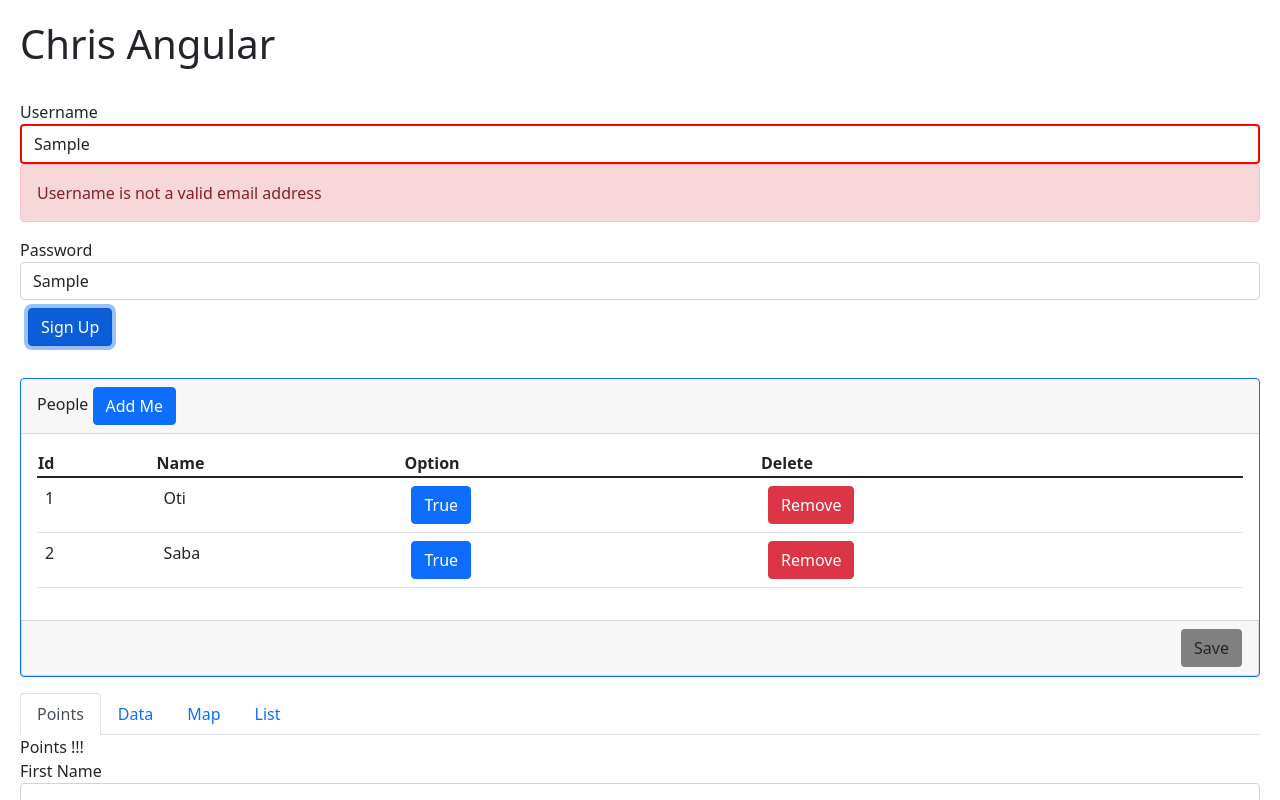
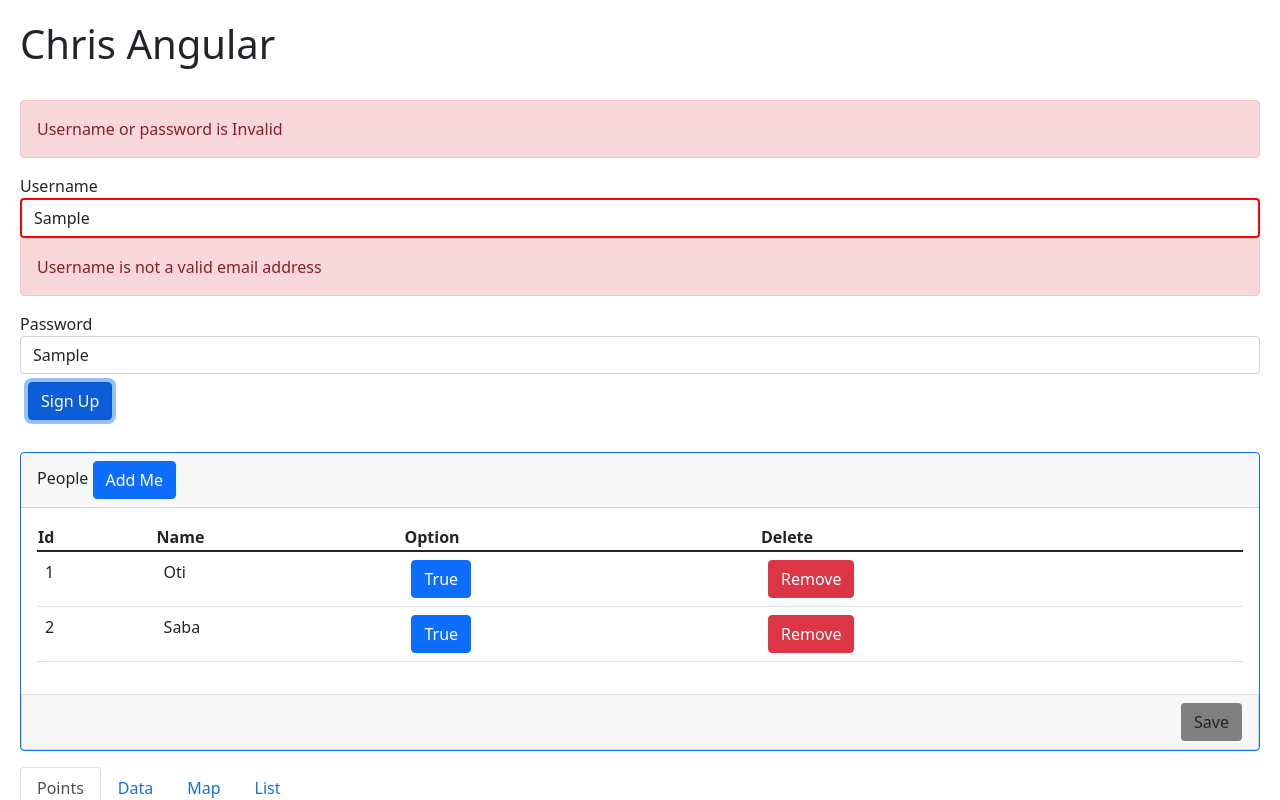
Before and after one commit to Brainykat/kuiva, an Angular app: page / in a window 1280 px wide. Both pictures are taken after typing "Sample", "Sample" into the empty fields and a click on the button "Sign Up". Shown: the top 800 px of the page. Built offline with nearby package versions, Linux system fonts and the light colour scheme.

Commit message:
form validation on submit

```diff
--- a/src/app/signup-form/signup-form.component.html
+++ b/src/app/signup-form/signup-form.component.html
@@ -1,4 +1,7 @@
-<form [formGroup]="form">
+<form [formGroup]="form" (ngSubmit)="login()">
+    <div *ngIf="form.errors" class="alert alert-danger">
+        Username or password is Invalid
+    </div>
     <div class="form-group">
         <label for="username">Username</label>
         <input
--- a/src/app/signup-form/signup-form.component.ts
+++ b/src/app/signup-form/signup-form.component.ts
@@ -27,4 +27,9 @@
   get username(){
     return this.form.get('username');
   }
+  login(){
+    this.form.setErrors({
+      invalidLogin: true
+    });
+  }
 }
```
